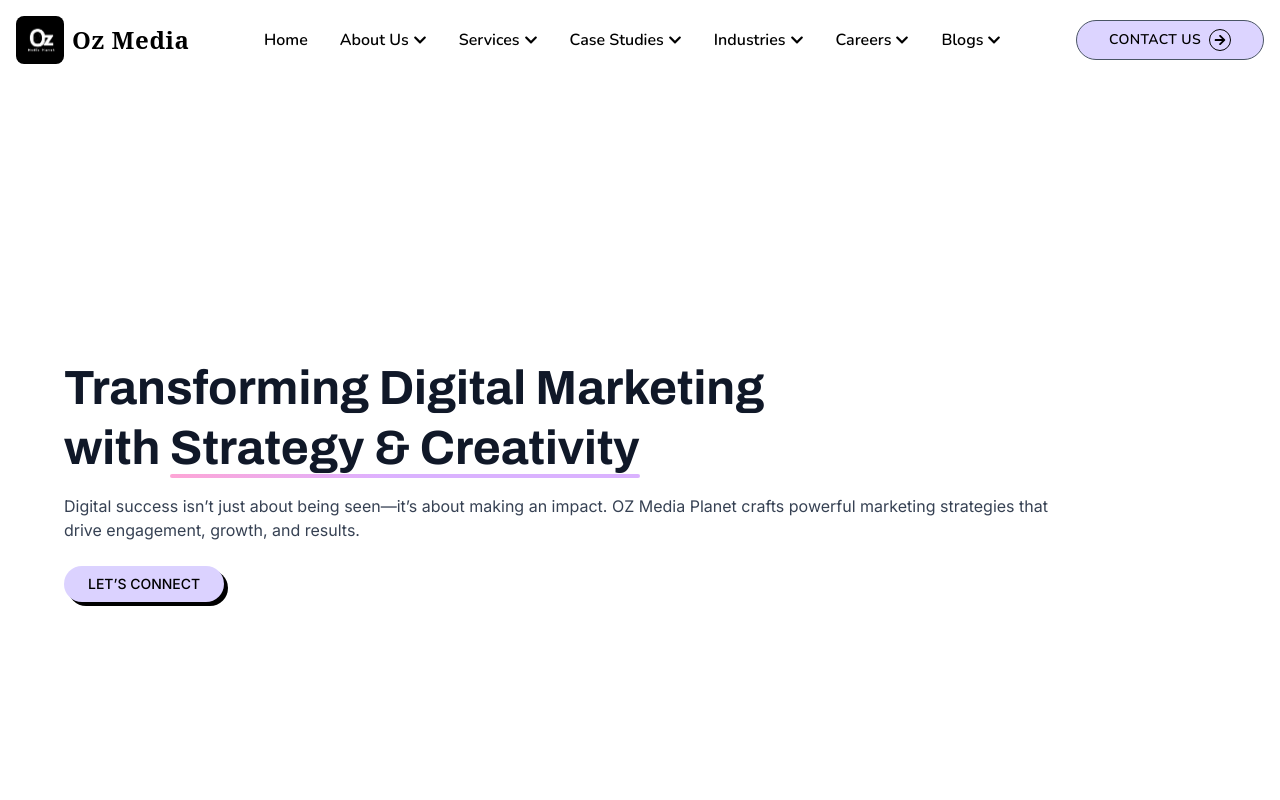
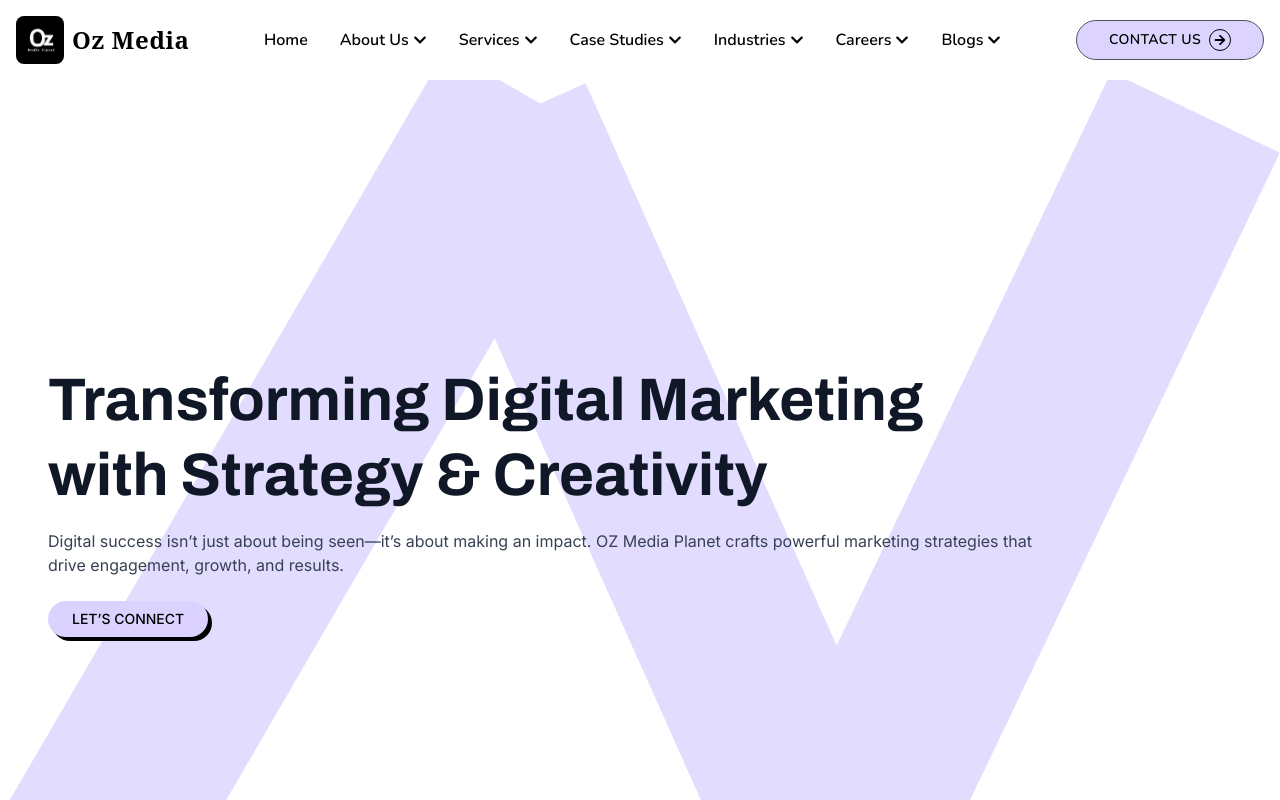
Before and after one commit to Suryansh9331/Official_OzMP_web, a React (Vite) app: page /services-digital-marketing in a window 1280 px wide. Shown: the top 800 px of the page. Built offline with nearby package versions, Linux system fonts and the light colour scheme; a web font is replaced by a local one.

Commit message:
Hero banner start

```diff
--- a/src/Pages/DigitalMarketing/Hero.jsx
+++ b/src/Pages/DigitalMarketing/Hero.jsx
@@ -1,23 +1,41 @@
 import React from "react";
+import bg from "../../assets/images/bg.png";
 
 const HeroBanner = () => {
   return (
     <section
-      className="min-h-screen flex items-center justify-start px-8 md:px-16 bg-no-repeat bg-cover bg-right"
+      className={`
+        min-h-screen
+        flex
+        items-center
+        px-8 md:px-12
+        bg-no-repeat bg-cover
+        justify-center
+        lg:justify-start
+      `}
       style={{
-        backgroundImage: "url('/images/Bannerbg.png') url route", // Replace with actual path
+        backgroundImage: `url(${bg})`,
+        backgroundPosition: "right center",
+        backgroundImage: `url(${bg})`,
+        backgroundSize: "cover",
+        backgroundRepeat: "no-repeat",
+        backgroundPosition: "right center",
       }}
     >
-      <div className="max-w-5xl">
+      <div
+        className={`
+          max-w-5xl
+          mt-10
+          text-center
+          lg:text-left
+        `}
+      >
         <h1
-          className="text-4xl md:text-5xl font-extrabold text-gray-900 leading-tight"
+          className="text-4xl md:text-6xl font-extrabold text-gray-900 leading-tight"
           style={{ fontFamily: "Archivo, sans-serif" }}
         >
           Transforming Digital Marketing <br />
-          with <span className="relative">
-            Strategy & Creativity
-            <span className="absolute left-0 -bottom-1 w-full h-1 bg-gradient-to-r from-pink-300 via-purple-300 to-purple-300 rounded-md"></span>
-          </span>
+          with <span className="relative">Strategy & Creativity</span>
         </h1>
 
         <p
```
Also changed, not shown: src/assets/images/bg.png (renamed from public/images/Bannerbg.png).
